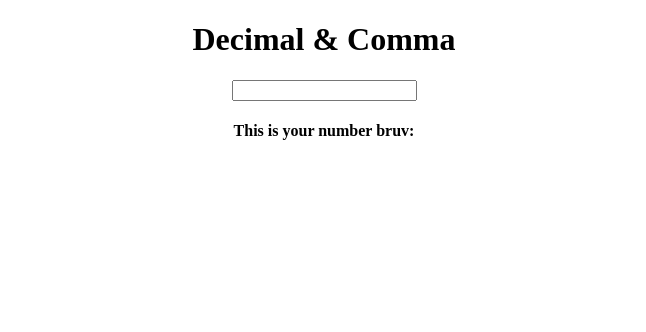
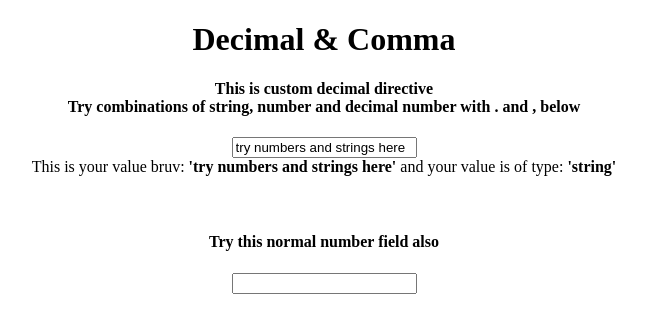
Before and after one commit to ishworthapaliya/decimalcomma, an Angular app: page / in a window 1280 px wide. Shown: the top 332 px of the page, without its empty margins (316-962 px from the left). Built offline with nearby package versions, Linux system fonts and the light colour scheme.

Commit message:
polished a bit because of android chrome. Doesn't contain event.key O_o

```diff
--- a/src/app/app.component.html
+++ b/src/app/app.component.html
@@ -1,8 +1,24 @@
-<!--The content below is only a placeholder and can be replaced.-->
 <div style="text-align:center">
   <h1>
     Decimal & Comma
   </h1>
-  <input type="text" decimalInput [ngModel]="decimalNumber" (ngModelChange)="decimalNumber =$event">
-  <h4>This is your number bruv: {{decimalNumber}}</h4>
+  <h4>
+    This is custom decimal directive
+    <br/> Try combinations of string, number and decimal number with . and , below
+  </h4>
+  <input type="text" pattern="\d*" decimalInput [ngModel]="decimalNumber" (ngModelChange)="decimalNumber =$event; checkType($event)">
+
+  <div>This is your value bruv:
+    <strong>'{{decimalNumber}}'</strong> and your value is of type:
+    <strong>'{{valueType}}'</strong>
+  </div>
+
+  <br>
+  <br>
+  <h4>
+    Try this normal number field also
+    <br/>
+  </h4>
+  <input type="number">
+
 </div>
--- a/src/app/app.component.ts
+++ b/src/app/app.component.ts
@@ -1,4 +1,4 @@
-import { Component } from '@angular/core';
+import { Component, OnInit } from '@angular/core';
 import { NgModel } from '@angular/forms';
 
 @Component({
@@ -6,7 +6,18 @@ import { NgModel } from '@angular/forms';
   templateUrl: './app.component.html',
   styleUrls: ['./app.component.css']
 })
-export class AppComponent {
+export class AppComponent implements OnInit {
+
   title = 'app';
-  decimalNumber: number;
+  decimalNumber: any = 'try numbers and strings here';
+  valueType: string;
+
+  ngOnInit(): void {
+    this.valueType = typeof this.decimalNumber;
+  }
+
+  checkType(event){
+    this.valueType = typeof this.decimalNumber;
+  }
+
 }
--- a/src/app/decimal-input.directive.ts
+++ b/src/app/decimal-input.directive.ts
@@ -53,7 +53,6 @@ export class DecimalInputDirective {
       this.nonSimultaneousChars.includes(event.key)) {
       return false;
     }
-
   }
 
   @HostListener('blur', ['$event'])
--- a/src/app/decimal.pipe.ts
+++ b/src/app/decimal.pipe.ts
@@ -12,6 +12,10 @@ export class DecimalPipe implements PipeTransform {
       value = value.replace(',', '.');
     }
 
+    if(isNaN(parseFloat(value))){
+      return +0;
+    }
+
     return this.truncateDecimals(+value, 2);
   }
 
```
